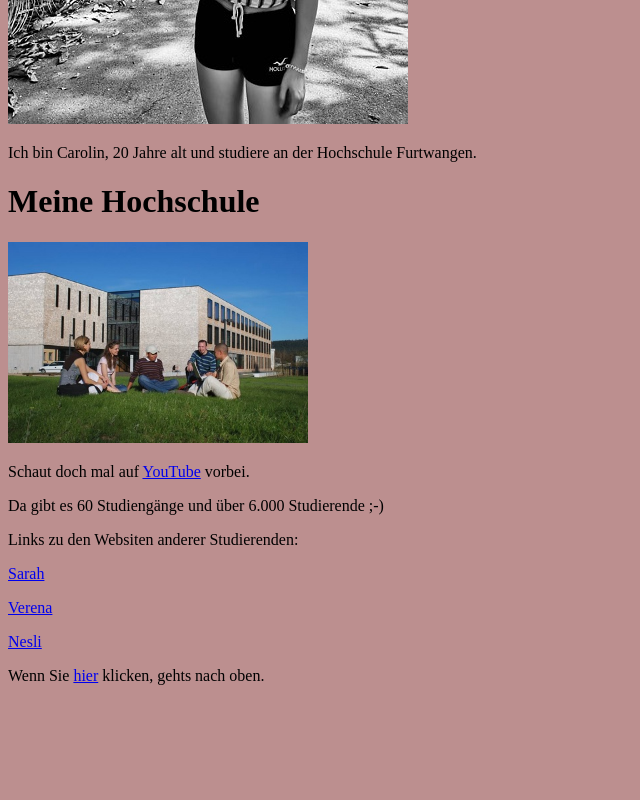
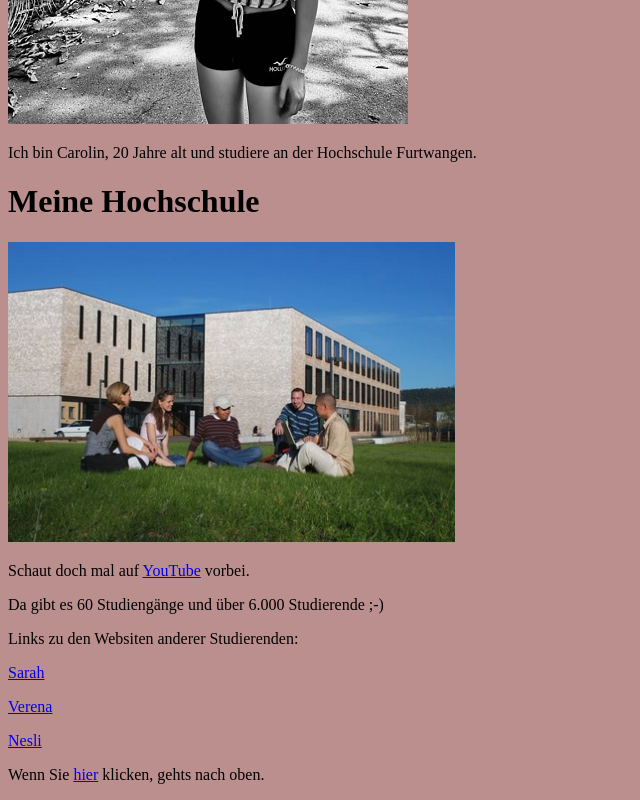
Before and after one commit to carolinbng/GIS_SS_20, a plain HTML site: page Aufgabe1/index.html in a window 1280 px wide. Shown: the part 593-1393 px from the top of the page, without its empty margins (0-640 px from the left). Before the commit the page ends 1294 px from the top, so only its background shows below. Drawn offline with Linux system fonts and the light colour scheme.

Commit message:
Steckbrief aktualisiert

```diff
--- a/Aufgabe1/index.html
+++ b/Aufgabe1/index.html
@@ -20,7 +20,7 @@
     <img src ="meinportrait.jpg" alt="meinportrait">
     <p>Ich bin Carolin, 20 Jahre alt und studiere an der Hochschule Furtwangen.</p>
     <h1>Meine Hochschule</h1>
-    <img src="ibau.jpg" alt="ibau" width="300px">
+    <img src="ibau.jpg" alt="ibau" height="300">
     <p>Schaut doch mal auf <a href="https://www.youtube.com/channel/UCBj-vOyXyOKVbIBMj3oBGZg">YouTube</a> vorbei.</p>
     <p>Da gibt es 60 Studiengänge und über 6.000 Studierende ;-)</p>
     <p>Links zu den Websiten anderer Studierenden:</p>
```
